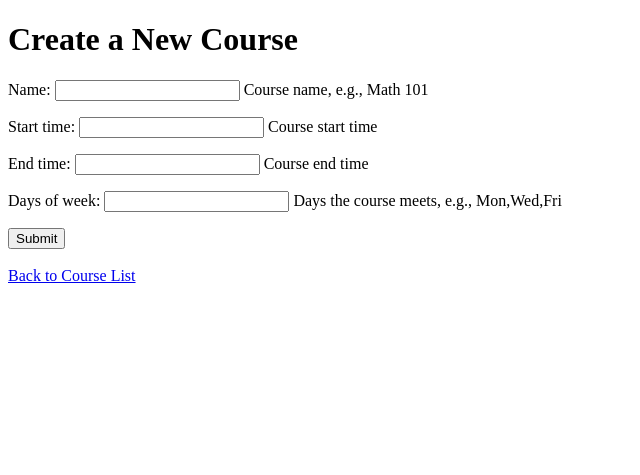
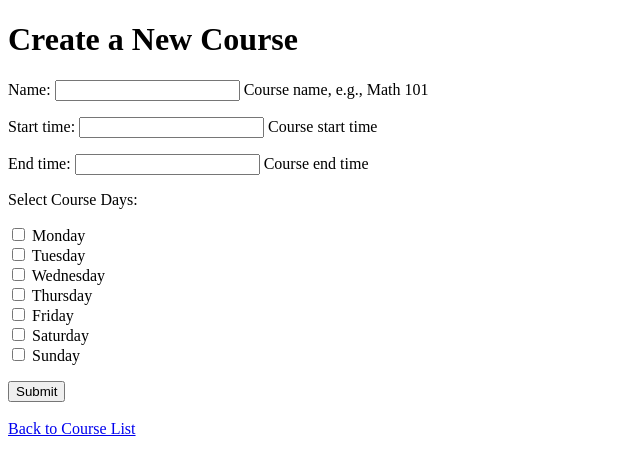
Before and after one commit to ccwnfd/cs4090, a Django app: page /create/ in a window 1280 px wide. Shown: the top 475 px of the page, without its empty margins (0-640 px from the left). Run offline with Django 5.2, Linux system fonts and the light colour scheme; the visitor is signed in with stand-in values (Sample User, id 1).

Commit message:
when creating a course, given checklist instead of typing in days

```diff
--- a/cs4090/courseApp/forms.py
+++ b/cs4090/courseApp/forms.py
@@ -1,16 +1,29 @@
 from django import forms
 from django.core.exceptions import ValidationError
 from django.contrib.auth.password_validation import validate_password
-
+from .models import Course
 from accounts.models.user import User
 
 
-# forms.py
-from django import forms
-from .models import Course
+DAYS_OF_WEEK = [
+    ("Mon", "Monday"),
+    ("Tue", "Tuesday"),
+    ("Wed", "Wednesday"),
+    ("Thu", "Thursday"),
+    ("Fri", "Friday"),
+    ("Sat", "Saturday"),
+    ("Sun", "Sunday"),
+]
 
 
 class CourseForm(forms.ModelForm):
+    days_of_week = forms.MultipleChoiceField(
+        choices=DAYS_OF_WEEK,
+        widget=forms.CheckboxSelectMultiple,
+        required=True,
+        label="Select Course Days",
+    )
+
     class Meta:
         model = Course
         fields = ["name", "start_time", "end_time", "days_of_week"]
@@ -20,5 +33,11 @@ class CourseForm(forms.ModelForm):
         start_time = cleaned_data.get("start_time")
         end_time = cleaned_data.get("end_time")
 
+        # Validate that the end time is after the start time
         if start_time and end_time and end_time <= start_time:
-            raise forms.ValidationError("End time must be after start time.")
+            raise ValidationError("End time must be after start time.")
+
+        # Join selected days into a comma-separated string for storage
+        cleaned_data["days_of_week"] = ",".join(cleaned_data.get("days_of_week", []))
+
+        return cleaned_data
--- a/cs4090/templates/create_course.html
+++ b/cs4090/templates/create_course.html
@@ -1,4 +1,3 @@
-<!-- create_class.html -->
 <!DOCTYPE html>
 <html lang="en">
 <head>
@@ -11,6 +10,8 @@
     <form method="POST">
         {% csrf_token %}
         {{ form.as_p }}
+
+
         <button type="submit">Submit</button>
     </form>
     <br>
```
